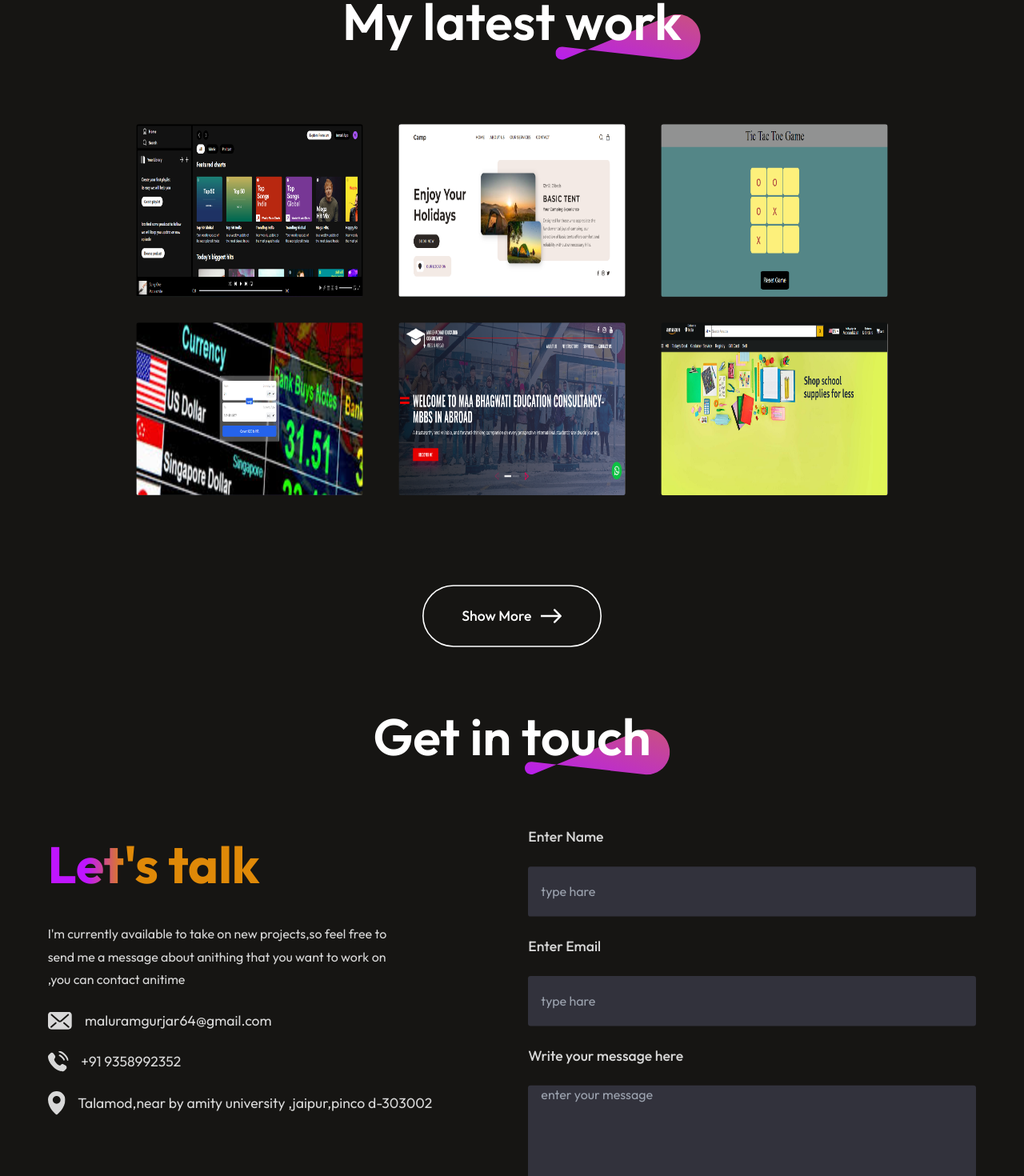
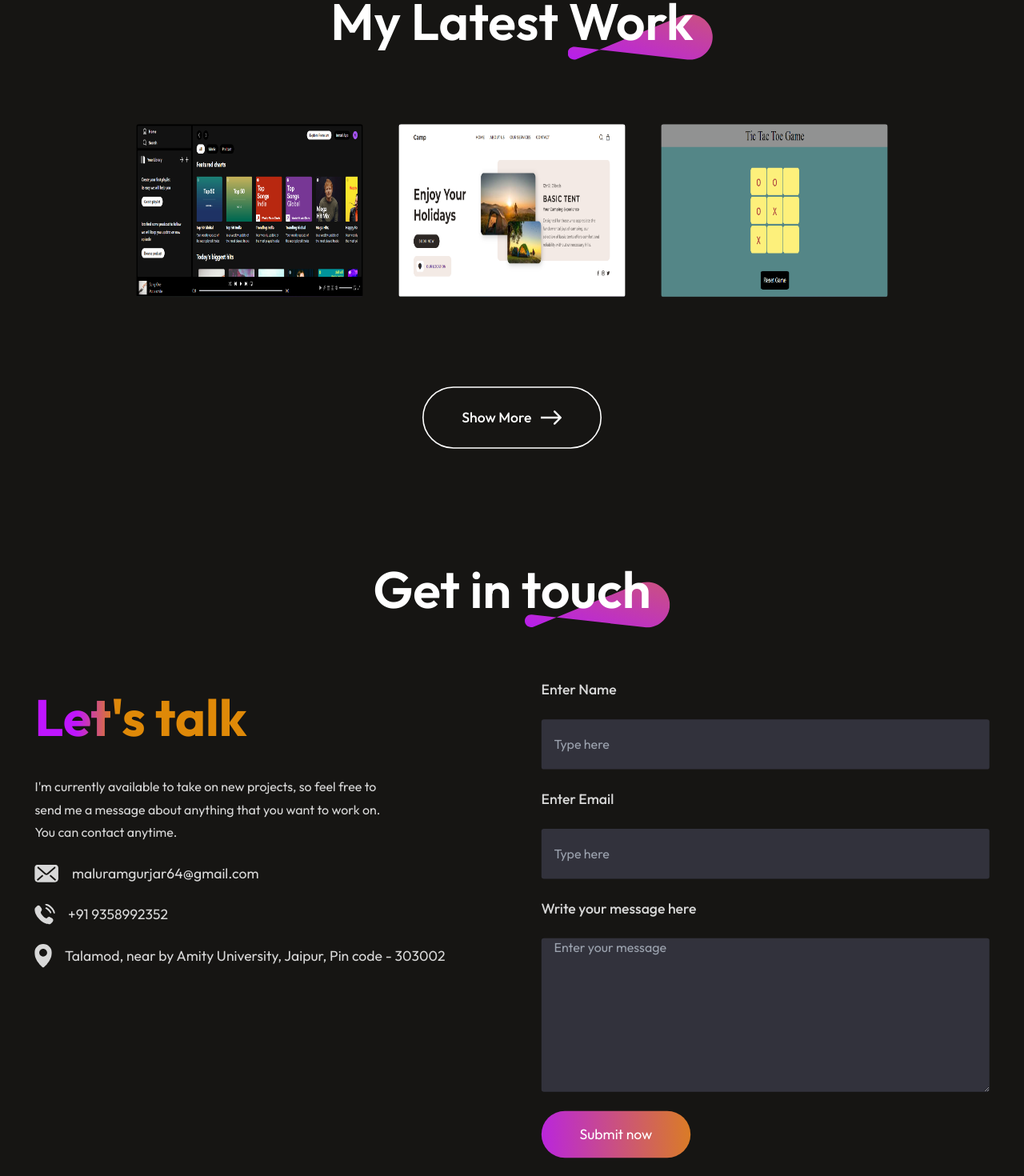
Before and after one commit to poswalji/portfolio, a React (Vite) app: page / in a window 1280 px wide. Shown: the part 2860-4330 px from the top of the page at 80% size. Built offline with nearby package versions, Linux system fonts and the light colour scheme.

Commit message:
some changes

```diff
--- a/src/components/Contect.jsx
+++ b/src/components/Contect.jsx
@@ -1,70 +1,116 @@
-import React from 'react'
-import theme_pattern from '../assets/theme_pattern.svg'
-import mail_icon from '../assets/mail_icon.svg'
+import React, { useState } from 'react';
+import theme_pattern from '../assets/theme_pattern.svg';
+import mail_icon from '../assets/mail_icon.svg';
+import location_icon from '../assets/location_icon.svg';
+import call_icon from '../assets/call_icon.svg';
 
-import location_icon from '../assets/location_icon.svg'
-import call_icon from '../assets/call_icon.svg'
 const Contect = () => {
-  const [result, setResult] = React.useState("");
+  const [result, setResult] = useState("");
+  const [isSubmitting, setIsSubmitting] = useState(false);
 
   const onSubmit = async (event) => {
     event.preventDefault();
-    setResult("Sending....");
+
     const formData = new FormData(event.target);
 
     formData.append("access_key", "64847ffd-330d-42f6-a687-7cdb8fdf3e82");
 
+    setIsSubmitting(true);
+    setResult("Sending...");
+
     const response = await fetch("https://api.web3forms.com/submit", {
       method: "POST",
-      body: formData
+      body: formData,
     });
 
     const data = await response.json();
 
     if (data.success) {
-      setResult("Form Submitted Successfully");
-      alert(result);
+      setResult("Form Submitted Successfully!");
+      alert("Thank you for your message. We'll get back to you soon!");
       event.target.reset();
     } else {
-      console.log("Error", data);
-      setResult(data.message);
+      console.error("Error", data);
+      setResult("There was an error submitting the form. Please try again later.");
     }
+
+    setIsSubmitting(false);
   };
+
   return (
-    <div id='contect' className='flex flex-col items-start    md:items-center justify-center gap-20 md:my-[80px] my-[50px] mx-[70px] md:mx-[170px]'>
+    <div
+      id='contect'
+      className='flex flex-col items-start md:items-center justify-center gap-20 md:my-[80px] my-[50px] mx-[70px] md:mx-[170px]'
+    >
       <div className='relative'>
-  <h1 className='md:py-0 p-0 md:px-[30px] text-[50px] md:text-[80px] font-semibold'> Get in touch</h1>
-<img className=' w-[120px] md:w-max  absolute bottom-0 right-0 z-[-1]' src={theme_pattern} alt=''/>
+        <h1 className='md:py-0 p-0 md:px-[30px] text-[50px] md:text-[80px] font-semibold'>Get in touch</h1>
+        <img className='w-[120px] md:w-max absolute bottom-0 right-0 z-[-1]' src={theme_pattern} alt='' />
       </div>
-      <div className="flex flex-col md:flex-row gap-[150px]">
-        <div className="flex flex-col gap-[30px]">
-            <h1 className='md:text-[80px] text-[54px] font-bold  text-gradient bg-[linear-gradient(270deg,_#df8908_80%,_#bf15ff_90%)] text-transparent bg-clip-text '>Let's talk</h1>
-            <p className='max-w-[550px] text-[#d8d8d8] md:text-[20px] text-[18px]  leading-9'> I'm currently available to take on new projects,so feel free to send me a message about anithing that you want to work on ,you can contact anitime</p>
-            <div className='flex flex-col md:gap-[30px] gap-5 text-[#d8d8d8] text-[22px]  '>
-                <div className="flex w-[25px] md:w-max items-center gap-5"> <img src={mail_icon}  alt='' />
+      <div className='flex flex-col md:flex-row gap-[150px]'>
+        <div className='flex flex-col gap-[30px]'>
+          <h1 className='md:text-[80px] text-[54px] font-bold text-gradient bg-[linear-gradient(270deg,_#df8908_80%,_#bf15ff_90%)] text-transparent bg-clip-text'>
+            Let's talk
+          </h1>
+          <p className='max-w-[550px] text-[#d8d8d8] md:text-[20px] text-[18px] leading-9'>
+            I'm currently available to take on new projects, so feel free to send me a message about anything that you want to work on. You can contact anytime.
+          </p>
+          <div className='flex flex-col md:gap-[30px] gap-5 text-[#d8d8d8] text-[22px]'>
+            <div className='flex w-[25px] md:w-max items-center gap-5'>
+              <img src={mail_icon} alt='' />
               <p>maluramgurjar64@gmail.com</p>
             </div>
-                 <div className="flex  w-[25px] md:w-max  items-center gap-5"><img src={call_icon} alt=''/>
-                 <p>+91 9358992352</p></div>
-                  <div className="flex  w-[25px] md:w-max  items-center gap-5"> <img src={location_icon} alt=''/><p>Talamod,near by amity university ,jaipur,pinco d-303002
+            <div className='flex w-[25px] md:w-max items-center gap-5'>
+              <img src={call_icon} alt='' />
+              <p>+91 9358992352</p>
+            </div>
+            <div className='flex w-[25px] md:w-max items-center gap-5'>
+              <img src={location_icon} alt='' />
+              <p>
+                Talamod, near by Amity University, Jaipur, Pin code - 303002
               </p>
             </div>
           </div>
         </div>
-        <form onSubmit={onSubmit}  action='' className='flex flex-col items-start gap-[30px]'>
-            <label className='text-[#d8d8d8] text-[20px] md:text-[22px] font-medium '>Enter Name</label>
-            <input className='border-none w-[100%] md:w-[700px] h-[78px] pl-[20px] rounded-[4px] bg-[#32323c] text-[#a0a0a0] text-[20px] ' type='text' placeholder='type hare' name='name'></input>
-             <label  className='text-[#d8d8d8] text-[20px] md:text-[22px] font-medium '>Enter Email</label>
-            <input className='border-none w-[100%] md:w-[700px] h-[78px] pl-[20px] rounded-[4px] bg-[#32323c] text-[#a0a0a0] text-[20px] '  type='email' placeholder='type hare' name='email'></input>
-            <label  className='text-[#d8d8d8] text-[20px] md:text-[22px] font-medium '>
+        <form onSubmit={onSubmit} className='flex flex-col items-start gap-[30px]'>
+          <label className='text-[#d8d8d8] text-[20px] md:text-[22px] font-medium'>Enter Name</label>
+          <input
+            className='border-none w-[100%] md:w-[700px] h-[78px] pl-[20px] rounded-[4px] bg-[#32323c] text-[#a0a0a0] text-[20px]'
+            type='text'
+            placeholder='Type here'
+            name='name'
+            required
+          />
+          <label className='text-[#d8d8d8] text-[20px] md:text-[22px] font-medium'>Enter Email</label>
+          <input
+            className='border-none w-[100%] md:w-[700px] h-[78px] pl-[20px] rounded-[4px] bg-[#32323c] text-[#a0a0a0] text-[20px]'
+            type='email'
+            placeholder='Type here'
+            name='email'
+            required
+          />
+          <label className='text-[#d8d8d8] text-[20px] md:text-[22px] font-medium'>
             Write your message here
           </label>
-            <textarea className='w-[95%] md:w-[700px] pl-[20px] rounded-[4px] bg-[#32323c] text-[#a0a0a0] text-[20px] ' name='message' rows='8' placeholder='enter your message'></textarea>
-            <button type='submit' className=' border-none md:py-5 md:px-[60px] py-[15px] px-[40px] rounded-[50px] bg-[linear-gradient(267deg,_#DA7C25_0.36%,_#b923E1_102.06%)] md:text-[22px] text-[20px] cursor-pointer mb-[50px] duration-300 hover:scale-[1.05]'>Submit now</button>
+          <textarea
+            className='w-[95%] md:w-[700px] pl-[20px] rounded-[4px] bg-[#32323c] text-[#a0a0a0] text-[20px]'
+            name='message'
+            rows='8'
+            placeholder='Enter your message'
+            required
+          ></textarea>
+          <button
+            type='submit'
+            className={`border-none md:py-5 md:px-[60px] py-[15px] px-[40px] rounded-[50px] bg-[linear-gradient(267deg,_#DA7C25_0.36%,_#b923E1_102.06%)] md:text-[22px] text-[20px] cursor-pointer mb-[50px] duration-300 hover:scale-[1.05] ${isSubmitting ? 'opacity-50 cursor-not-allowed' : ''
+              }`}
+            disabled={isSubmitting}
+          >
+            {isSubmitting ? 'Submitting...' : 'Submit now'}
+          </button>
         </form>
       </div>
+      {result && <p className='text-[#d8d8d8] mt-4'>{result}</p>}
     </div>
-  )
-}
+  );
+};
 
-export default Contect
+export default Contect;
--- a/src/components/MyWork.jsx
+++ b/src/components/MyWork.jsx
@@ -1,32 +1,66 @@
-import React from 'react'
-import theme_pattern from '../assets/theme_pattern.svg'
-import mywork_data from '../assets/mywork_data'
-import arrow_icon from '../assets/arrow_icon.svg'
+import React, { useState } from 'react';
+import theme_pattern from '../assets/theme_pattern.svg';
+import mywork_data from '../assets/mywork_data';
+import arrow_icon from '../assets/arrow_icon.svg';
+
 const MyWork = () => {
+  // State to manage the number of visible items
+  const [visibleItems, setVisibleItems] = useState(3); // Initially show 3 items
+
+  // Function to handle the "Show More" button click
+  const handleShowMore = () => {
+    setVisibleItems(prevVisibleItems => prevVisibleItems + 3); // Load more items
+  };
+
   return (
-     <div id='work'  className='flex flex-col items-start    md:items-center justify-center gap-20 md:my-[80px] my-[50px] mx-[70px] md:mx-[170px]'>
-      <div className='relative'>
-  <h1  className='md:py-0 p-0 md:px-[30px] text-[50px] md:text-[80px] font-semibold'> My latest work</h1>
-<img  className=' w-[120px] md:w-max  absolute bottom-0 right-0 z-[-1]' src={theme_pattern} alt=''/>
+    <div
+      id="work"
+      className="flex flex-col items-start md:items-center justify-center gap-20 md:my-[80px] my-[50px] mx-[70px] md:mx-[170px]"
+    >
+      <div className="relative">
+        <h1 className="md:py-0 p-0 md:px-[30px] text-[50px] md:text-[80px] font-semibold">
+          My Latest Work
+        </h1>
+        <img
+          className="w-[120px] md:w-max absolute bottom-0 right-0 z-[-1]"
+          src={theme_pattern}
+          alt="Decorative pattern"
+        />
       </div>
-      <div className="grid md:grid-cols-3 grid-cols-2 md:gap-10 gap-[30px]
-      mb-20">
-{mywork_data.map((work,index)=>{
-    return <div className='md:w-[370px] md:h-[270px] px-2 py-5'> <a href={work.http}><img className=' min-h-[100px] w-[100%] md:w-[370px] md:h-[270px]  box-border rounded   cursor-pointer hover:scale-[1.10] duration-300 hover:border-[4px] hover:border-[#ff00ff] hover:rounded-[10px] hover:border-solid' key={index} src={work.w_img } alt=''/>
-    </a>
-    </div>
-})}
-      </div>
-      <div className='w-[100%] flex justify-center'>
-      <div className='flex gap-[15px] justify-center rounded-[50px] border-[2px] border-solid border-white md:py-[30px] md:px-[60px] px-10 py-5 md:text-[22px] text-[18px] font-medium :mb-20    cursor-pointer hover:border-[#ff00ff] hover:gap-[30px] hover:duration-500'>
-        <p>Show More</p>
-        <img src={arrow_icon} alt=''/>
-      </div>
-      </div>
+      <div className="grid md:grid-cols-3 grid-cols-2 md:gap-10 gap-[30px] mb-20">
+        {mywork_data.slice(0, visibleItems).map((work, index) => (
+          <div
+            className="md:w-[370px] md:h-[270px] px-2 py-5"
+            key={index}
+          >
+            <a href={work.http}>
+              <img
+                className="min-h-[100px] w-[100%] md:w-[370px] md:h-[270px] box-border rounded cursor-pointer hover:scale-[1.10] duration-300 hover:border-[4px] hover:border-[#ff00ff]  hover:rounded-[10px] hover:border-solid"
+                src={work.w_img}
+                alt={`Work ${index + 1}`}
+              />
+            </a>
+          </div>
+        ))}
       </div>
 
+      {/* Show the "Show More" button only if there are more items to reveal */}
+      {visibleItems < mywork_data.length && (
+        <div className="w-[100%] flex justify-center">
+          <div
+            className="flex gap-[15px] justify-center rounded-[50px]  border-[2px] border-solid border-white md:py-[30px] md:px-[60px] px-10 py-5 md:text-[22px] text-[18px]  font-medium mb-20 cursor-pointer hover:border-[#ff00ff] hover:gap-[30px] hover:duration-500"
+            onClick={handleShowMore}
+          >
+            <p>Show More</p>
+            <img
+              src={arrow_icon}
+              alt="Arrow icon indicating more content"
+            />
+          </div>
+        </div>
+      )}
+    </div>
+  );
+};
 
-  )
-}
-
-export default MyWork
+export default MyWork;
```
Also changed, not shown: src/components/Footer.jsx (+48 -28 lines). Lines whose indentation alone changed are shown as unchanged.
